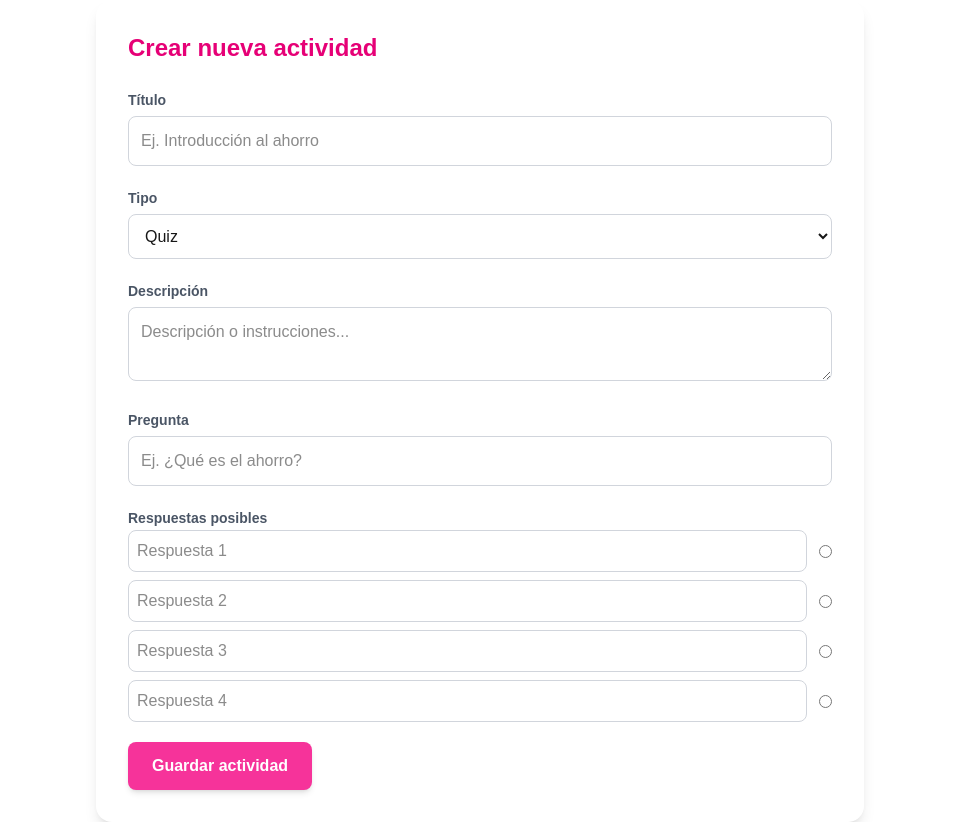
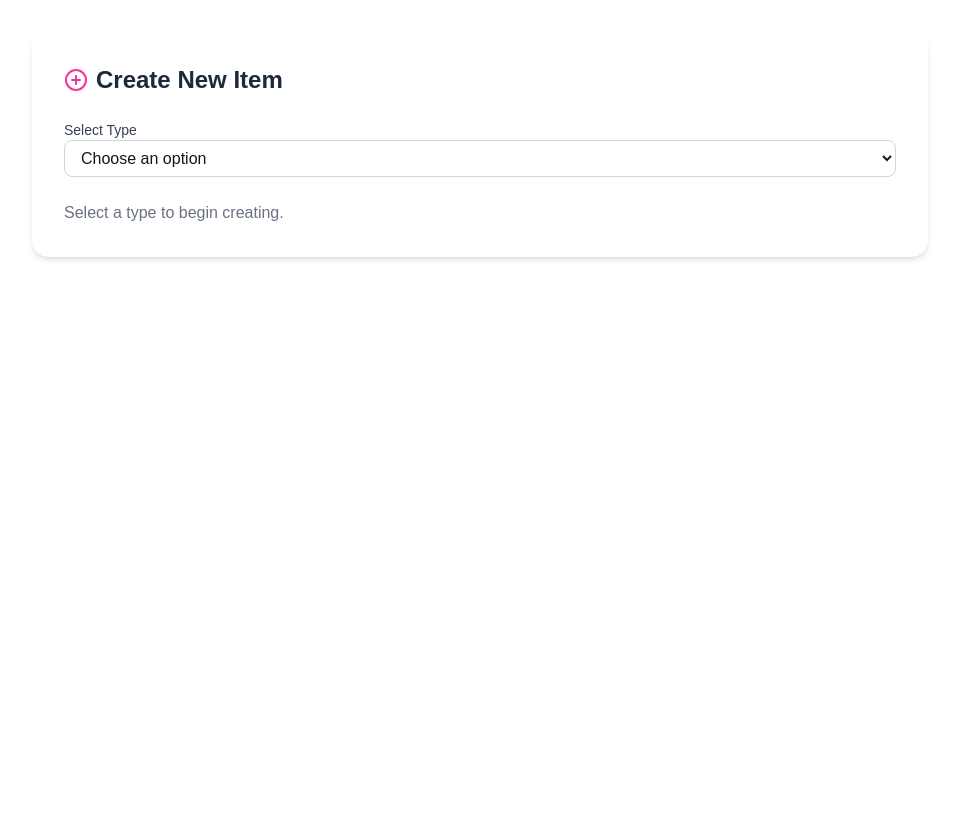
Before and after one commit to DonSociedad/FrontEnd-3er-corte-, a Next.js app: page /dashboard/admin/create in a window 1280 px wide. Shown: the whole page, without its empty margins (160-1119 px from the left). After the commit the page ends 800 px from the top, so only its background shows below. Built offline with nearby package versions, Linux system fonts and the light colour scheme.

Commit message:
cambio en create y agregando estructura

```diff
--- a/app/dashboard/admin/create/page.tsx
+++ b/app/dashboard/admin/create/page.tsx
@@ -1,123 +1,183 @@
-'use client'
-import { useState, ChangeEvent, FormEvent } from "react";
+'use client';
 
-interface ActivityFormData {
-  title: string;
-  type: string;
-  content: string;
-  question: string;
-  answers: string[];
-  correctAnswer: number | null;
-}
+import { useState } from 'react';
+import { PlusCircle } from 'lucide-react';
 
-export default function CreateActivity() {
-  const [formData, setFormData] = useState<ActivityFormData>({
-    title: "",
-    type: "quiz",
-    content: "",
-    question: "",
-    answers: ["", "", "", ""],
-    correctAnswer: null,
+export default function AdminCreatePage() {
+  const [type, setType] = useState<'content' | 'quiz' | 'exercise' | ''>('');
+  const [formData, setFormData] = useState<any>({});
+
+  const handleChange = (e: React.ChangeEvent<HTMLInputElement | HTMLTextAreaElement | HTMLSelectElement>) => {
+    setFormData({
+      ...formData,
+      [e.target.name]: e.target.value,
     });
-
-  const handleChange = (
-    e: ChangeEvent<HTMLInputElement | HTMLSelectElement | HTMLTextAreaElement>
-  ) => setFormData({ ...formData, [e.target.name]: e.target.value });
-
-  const handleAnswerChange = (i: number, value: string) => {
-    const updated = [...formData.answers];
-    updated[i] = value;
-    setFormData({ ...formData, answers: updated });
   };
 
-  const handleSubmit = (e: FormEvent) => {
-    e.preventDefault();
-    alert("Actividad creada (modo visual)");
-  };
-
+  const renderFields = () => {
+    switch (type) {
+      case 'content':
         return (
-    <div className="bg-white p-8 rounded-2xl shadow-lg max-w-3xl mx-auto">
-      <h2 className="text-2xl font-bold text-pink-600 mb-6">
-        Crear nueva actividad
-      </h2>
-
-      <form onSubmit={handleSubmit} className="space-y-5">
+          <>
             <div>
-          <label className="text-sm font-semibold text-gray-600">Título</label>
+              <label className="block text-sm font-medium text-gray-700">Title</label>
               <input
                 name="title"
-            placeholder="Ej. Introducción al ahorro"
-            className="w-full border border-gray-300 p-3 rounded-lg focus:ring-2 focus:ring-pink-400 mt-1"
-            value={formData.title}
                 onChange={handleChange}
+                className="w-full rounded-lg border border-gray-300 px-3 py-2 focus:outline-none focus:ring-2 focus:ring-pink-400"
+                placeholder="Enter content title"
               />
             </div>
 
             <div>
-          <label className="text-sm font-semibold text-gray-600">Tipo</label>
+              <label className="block text-sm font-medium text-gray-700">Description</label>
+              <textarea
+                name="description"
+                onChange={handleChange}
+                className="w-full rounded-lg border border-gray-300 px-3 py-2 focus:outline-none focus:ring-2 focus:ring-pink-400"
+                rows={3}
+                placeholder="Brief description..."
+              />
+            </div>
+
+            <div className="grid grid-cols-2 gap-4">
+              <div>
+                <label className="block text-sm font-medium text-gray-700">Type</label>
                 <select
                   name="type"
-            value={formData.type}
                   onChange={handleChange}
-            className="w-full border border-gray-300 p-3 rounded-lg focus:ring-2 focus:ring-pink-400 mt-1"
+                  className="w-full rounded-lg border border-gray-300 px-3 py-2 focus:ring-2 focus:ring-pink-400"
                 >
-            <option value="quiz">Quiz</option>
-            <option value="ejercicio">Ejercicio</option>
-            <option value="actividad">Actividad teórica</option>
+                  <option value="">Select type</option>
+                  <option value="article">Article</option>
+                  <option value="infographic">Infographic</option>
                 </select>
               </div>
 
               <div>
-          <label className="text-sm font-semibold text-gray-600">Descripción</label>
-          <textarea
-            name="content"
-            placeholder="Descripción o instrucciones..."
-            className="w-full border border-gray-300 p-3 rounded-lg focus:ring-2 focus:ring-pink-400 mt-1"
-            value={formData.content}
+                <label className="block text-sm font-medium text-gray-700">Topic</label>
+                <input
+                  name="topic"
                   onChange={handleChange}
+                  className="w-full rounded-lg border border-gray-300 px-3 py-2 focus:outline-none focus:ring-2 focus:ring-pink-400"
+                  placeholder="e.g. savings, investment..."
+                />
+              </div>
+            </div>
+          </>
+        );
+
+      case 'quiz':
+        return (
+          <>
+            <div>
+              <label className="block text-sm font-medium text-gray-700">contenido asociado</label>
+              <input
+                name="content_id"
+                onChange={handleChange}
+                className="w-full rounded-lg border border-gray-300 px-3 py-2 focus:outline-none focus:ring-2 focus:ring-pink-400"
+                placeholder="ObjectId of related content"
               />
             </div>
 
             <div>
-          <label className="text-sm font-semibold text-gray-600">Pregunta</label>
+              <label className="block text-sm font-medium text-gray-700">Max Points</label>
               <input
-            name="question"
-            placeholder="Ej. ¿Qué es el ahorro?"
-            className="w-full border border-gray-300 p-3 rounded-lg focus:ring-2 focus:ring-pink-400 mt-1"
-            value={formData.question}
+                type="number"
+                name="max_points"
                 onChange={handleChange}
+                className="w-full rounded-lg border border-gray-300 px-3 py-2 focus:ring-2 focus:ring-pink-400"
               />
             </div>
 
-        <div className="space-y-2">
-          <label className="text-sm font-semibold text-gray-600">
-            Respuestas posibles
-          </label>
-          {formData.answers.map((ans, i) => (
-            <div key={i} className="flex items-center gap-3">
+            <p className="text-gray-500 text-sm mt-2">
+               Questions can be added later in the “Quizzes” section.
+            </p>
+          </>
+        );
+
+      case 'exercise':
+        return (
+          <>
+            <div>
+              <label className="block text-sm font-medium text-gray-700">Associated Content ID</label>
               <input
-                value={ans}
-                placeholder={`Respuesta ${i + 1}`}
-                className="flex-1 border border-gray-300 p-2 rounded-lg focus:ring-2 focus:ring-pink-400"
-                onChange={(e) => handleAnswerChange(i, e.target.value)}
-              />
-              <input
-                type="radio"
-                name="correctAnswer"
-                checked={formData.correctAnswer === i}
-                onChange={() => setFormData({ ...formData, correctAnswer: i })}
+                name="content_id"
+                onChange={handleChange}
+                className="w-full rounded-lg border border-gray-300 px-3 py-2 focus:outline-none focus:ring-2 focus:ring-pink-400"
+                placeholder="ObjectId of related content"
               />
             </div>
-          ))}
+
+            <div>
+              <label className="block text-sm font-medium text-gray-700">Type</label>
+              <select
+                name="type"
+                onChange={handleChange}
+                className="w-full rounded-lg border border-gray-300 px-3 py-2 focus:ring-2 focus:ring-pink-400"
+              >
+                <option value="">Select type</option>
+                <option value="simulation">Simulation</option>
+                <option value="case_study">Case Study</option>
+              </select>
             </div>
 
+            <div>
+              <label className="block text-sm font-medium text-gray-700">Instructions</label>
+              <textarea
+                name="instructions"
+                onChange={handleChange}
+                className="w-full rounded-lg border border-gray-300 px-3 py-2 focus:ring-2 focus:ring-pink-400"
+                rows={3}
+              />
+            </div>
+
+            <div>
+              <label className="block text-sm font-medium text-gray-700">Points</label>
+              <input
+                type="number"
+                name="points"
+                onChange={handleChange}
+                className="w-full rounded-lg border border-gray-300 px-3 py-2 focus:ring-2 focus:ring-pink-400"
+              />
+            </div>
+          </>
+        );
+
+      default:
+        return <p className="text-gray-500">Select a type to begin creating.</p>;
+    }
+  };
+
+  return (
+<div className="p-8 bg-white rounded-2xl shadow-md max-w-4xl mx-auto mt-8">
+  <h1 className="text-2xl font-bold mb-6 text-gray-800 flex items-center gap-2">
+    <PlusCircle className="text-pink-500" /> Create New Item
+  </h1>
+
+  <div className="mb-6">
+    <label className="block text-sm font-medium text-gray-700">Select Type</label>
+    <select
+      onChange={(e) => setType(e.target.value as any)}
+      className="w-full rounded-lg border border-gray-300 px-3 py-2 focus:ring-2 focus:ring-pink-400"
+    >
+      <option value="">Choose an option</option>
+      <option value="content">Content</option>
+      <option value="quiz">Quiz</option>
+      <option value="exercise">Exercise</option>
+    </select>
+  </div>
+
+  <form className="space-y-4">{renderFields()}</form>
+
+  {type && (
     <button
-          type="submit"
-          className="bg-pink-500 hover:bg-pink-400 text-white px-6 py-3 rounded-lg font-semibold shadow-md transition"
+      className="mt-6 w-full bg-pink-500 hover:bg-pink-400 text-white font-semibold py-2 rounded-lg transition"
+      onClick={() => alert(JSON.stringify(formData, null, 2))}
     >
-          Guardar actividad
+      Save {type.charAt(0).toUpperCase() + type.slice(1)}
     </button>
-      </form>
+  )}
 </div>
   );
 }
--- a/package.json
+++ b/package.json
@@ -13,6 +13,7 @@
     "cookie-parser": "^1.4.7",
     "framer-motion": "^12.23.24",
     "js-cookie": "^3.0.5",
+    "lucide-react": "^0.548.0",
     "next": "15.4.6",
     "react": "19.1.0",
     "react-dom": "19.1.0",
```
Also changed, not shown: app/dashboard/admin/challenges/page.tsx (added), app/dashboard/admin/content/page.tsx (added), app/dashboard/admin/exercises/page.tsx (added), app/dashboard/admin/quizzes/page.tsx (added), 1 other file (tests, documents, lock files or other folders). Lines whose indentation alone changed are shown as unchanged.
